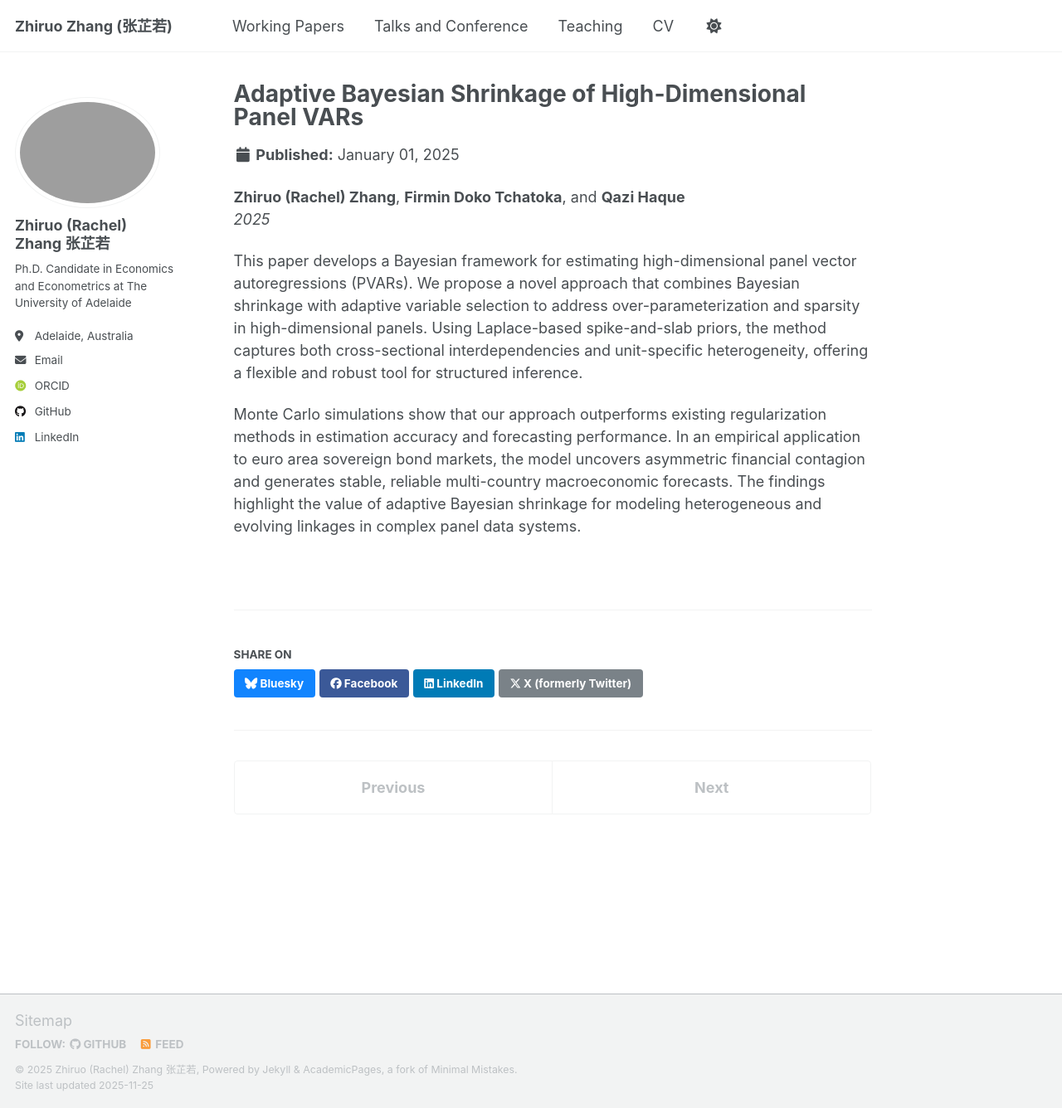
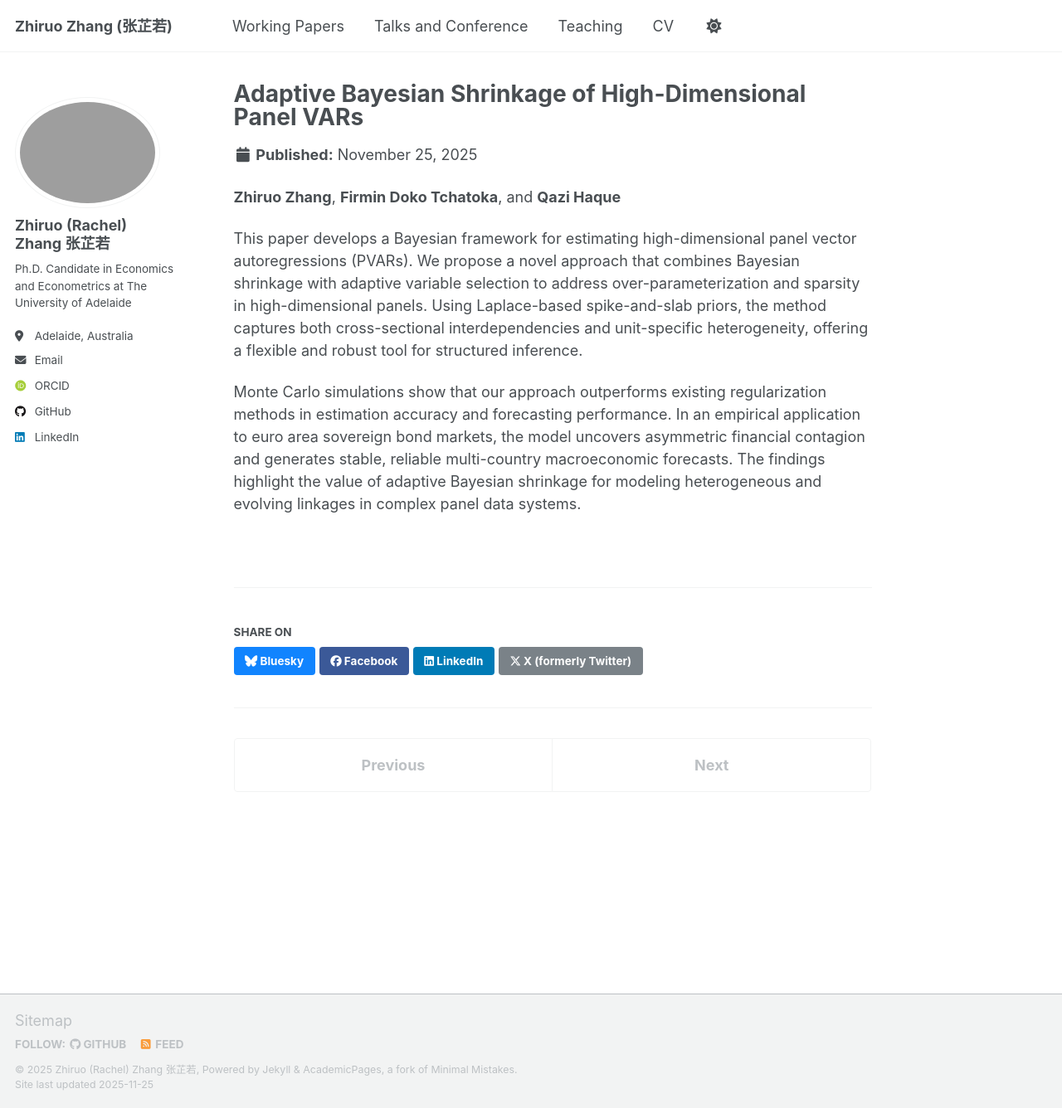
Before and after one commit to zhiruozzr/zhiruozzr.github.io, a Jekyll site: the page built from _publications/adaptive-bayesian-shrinkage-panel-vars.md, in a window 1280 px wide and 1336 px high. Shown: the whole window at 83% size. Built offline with Jekyll 4.4.1, drawn with Linux system fonts in a browser that asks for light colours; some web fonts are replaced; a script that is not in the unit is left out.

Commit message:
Revise author names and date in publication entry
Updated author names and publication date in the markdown file.

```diff
--- a/_publications/adaptive-bayesian-shrinkage-panel-vars.md
+++ b/_publications/adaptive-bayesian-shrinkage-panel-vars.md
@@ -3,12 +3,10 @@ title: "Adaptive Bayesian Shrinkage of High-Dimensional Panel VARs"
 collection: publications
 category: manuscripts
 permalink: /publication/adaptive-bayesian-shrinkage-panel-vars/
-date: 2025-01-01
 authors: "Zhiruo (Rachel) Zhang, Firmin Doko Tchatoka, and Qazi Haque"
 ---
 
-**Zhiruo (Rachel) Zhang**, **Firmin Doko Tchatoka**, and **Qazi Haque**
-*2025*
+**Zhiruo Zhang**, **Firmin Doko Tchatoka**, and **Qazi Haque**
 
 This paper develops a Bayesian framework for estimating high-dimensional panel vector autoregressions (PVARs). We propose a novel approach that combines Bayesian shrinkage with adaptive variable selection to address over-parameterization and sparsity in high-dimensional panels. Using Laplace-based spike-and-slab priors, the method captures both cross-sectional interdependencies and unit-specific heterogeneity, offering a flexible and robust tool for structured inference.
 
```
